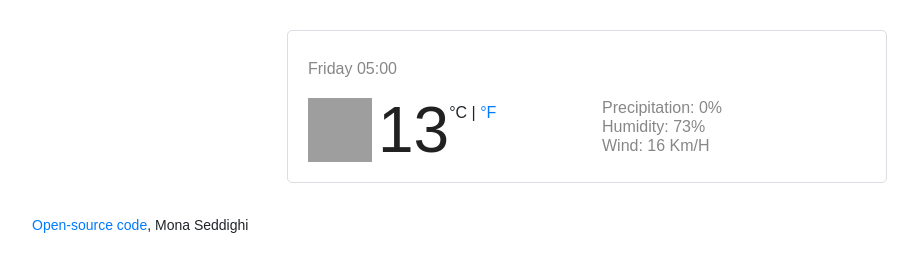
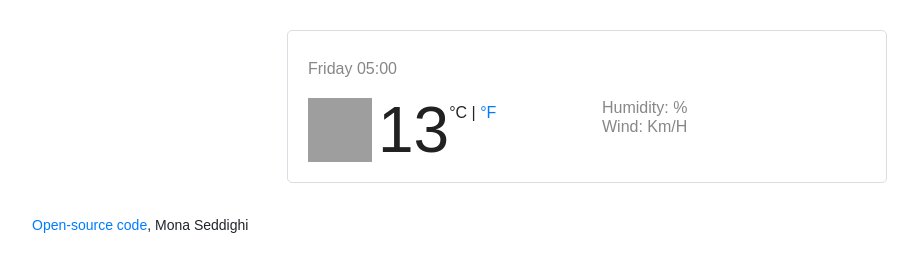
Before and after one commit to monaSeddighi/Weather-app-week7-shecodeplus, a plain HTML site: page index.html in a window 1280 px wide. Shown: the whole page, without its empty margins (53-971 px from the left). Drawn offline with nearby package versions, Linux system fonts and the light colour scheme; no server answers; grey boxes are pictures that could not be loaded.

Commit message:
eliminating one li and adding id
eliminating one li and adding id to two elements wind & humidity

```diff
--- a/index.html
+++ b/index.html
@@ -34,16 +34,17 @@
                 id="icon"
               />
               <div>
-                <span> <strong id="temperature">13</strong><span class="units">°C |  <a href="">°F</a>  </span>
-                 </span>
+                <span>
+                  <strong id="temperature">13</strong
+                  ><span class="units">°C | <a href="">°F</a> </span>
+                </span>
               </div>
             </div>
 
             <div class="col-6">
               <ul>
-                <li>Precipitation: 0%</li>
-                <li>Humidity: 73%</li>
-                <li>Wind: 16 km/h</li>
+                <li>Humidity: <span id="humidity"></span>%</li>
+                <li>Wind: <span id="wind"></span>km/h</li>
               </ul>
             </div>
           </div>
```
